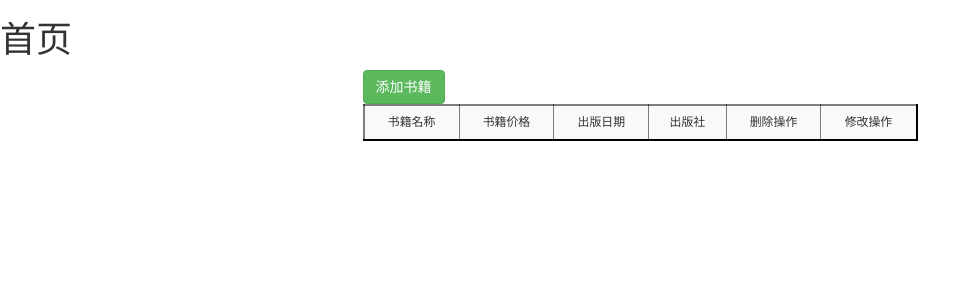
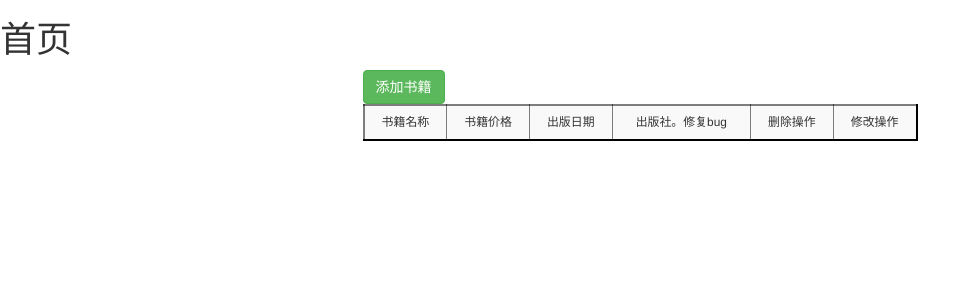
Before and after one commit to xiaofeinie/books, a Django app: page / in a window 1280 px wide. Shown: the top 300 px of the page, without its empty margins (0-979 px from the left). Run offline with Django 3.2, Linux system fonts and the light colour scheme; data that the repository does not hold is empty; some libraries are stand-ins or nearby versions.

Commit message:
bug修复

```diff
--- a/templates/index.html
+++ b/templates/index.html
@@ -46,7 +46,7 @@
                     <td>书籍名称</td>
                     <td>书籍价格</td>
                     <td>出版日期</td>
-                    <td>出版社</td>
+                    <td>出版社。修复bug</td>
                     <td>删除操作</td>
                     <td>修改操作</td>
                 </tr>
```
